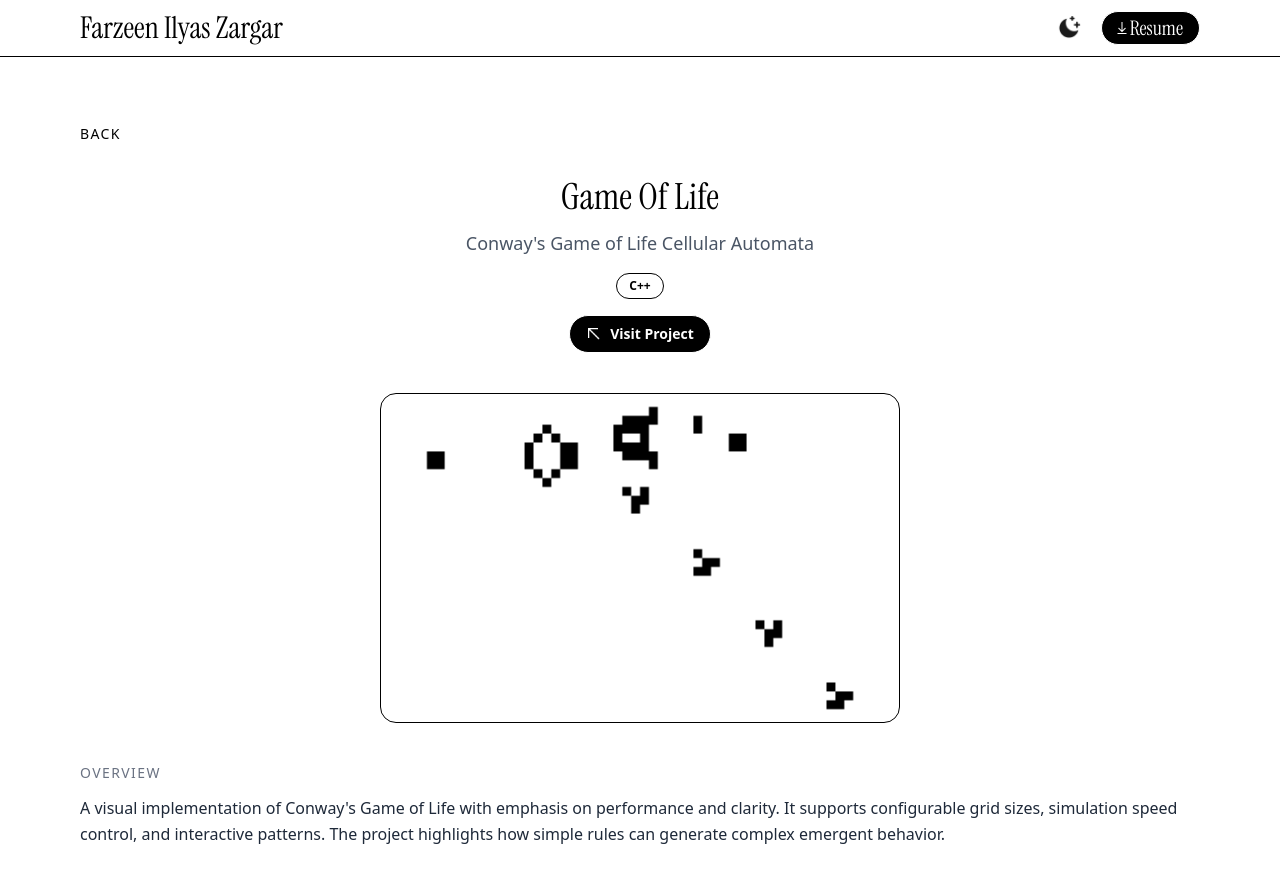
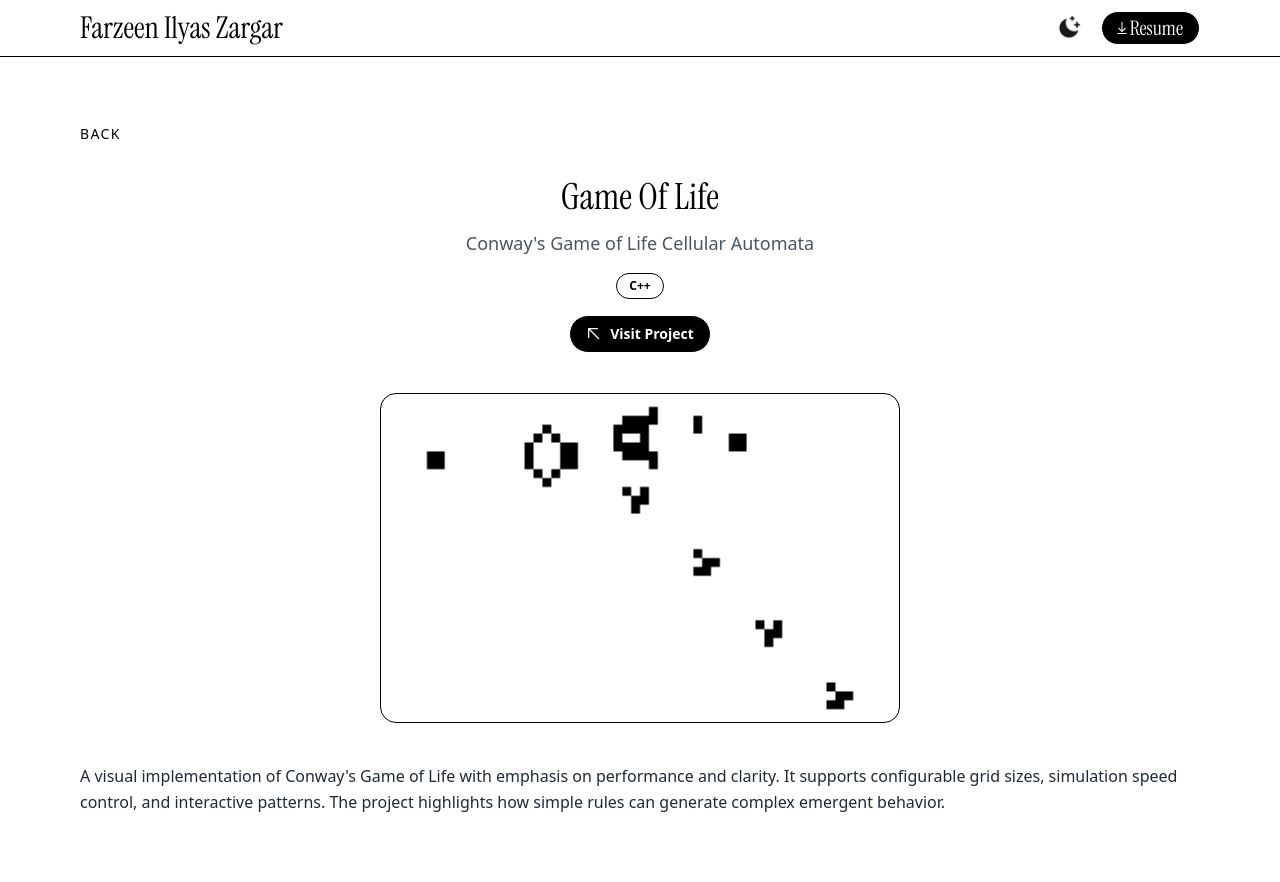
Before and after one commit to farzeenilyaszargar/Portfolio, a Next.js app: page /projects/gameoflife in a window 1280 px wide. Shown: the top 882 px of the page. Built offline with nearby package versions, Linux system fonts and the light colour scheme.

Commit message:
Remove overview label

```diff
--- a/app/projects/[slug]/page.tsx
+++ b/app/projects/[slug]/page.tsx
@@ -96,8 +96,7 @@ export default async function ProjectPage({
           </div>
 
           <div>
-            <p className="text-sm uppercase tracking-widest text-gray-500">Overview</p>
-            <p className="mt-3 text-base leading-relaxed text-gray-800">
+            <p className="text-base leading-relaxed text-gray-800">
               {project.fullInfo ?? project.description}
             </p>
           </div>
```
